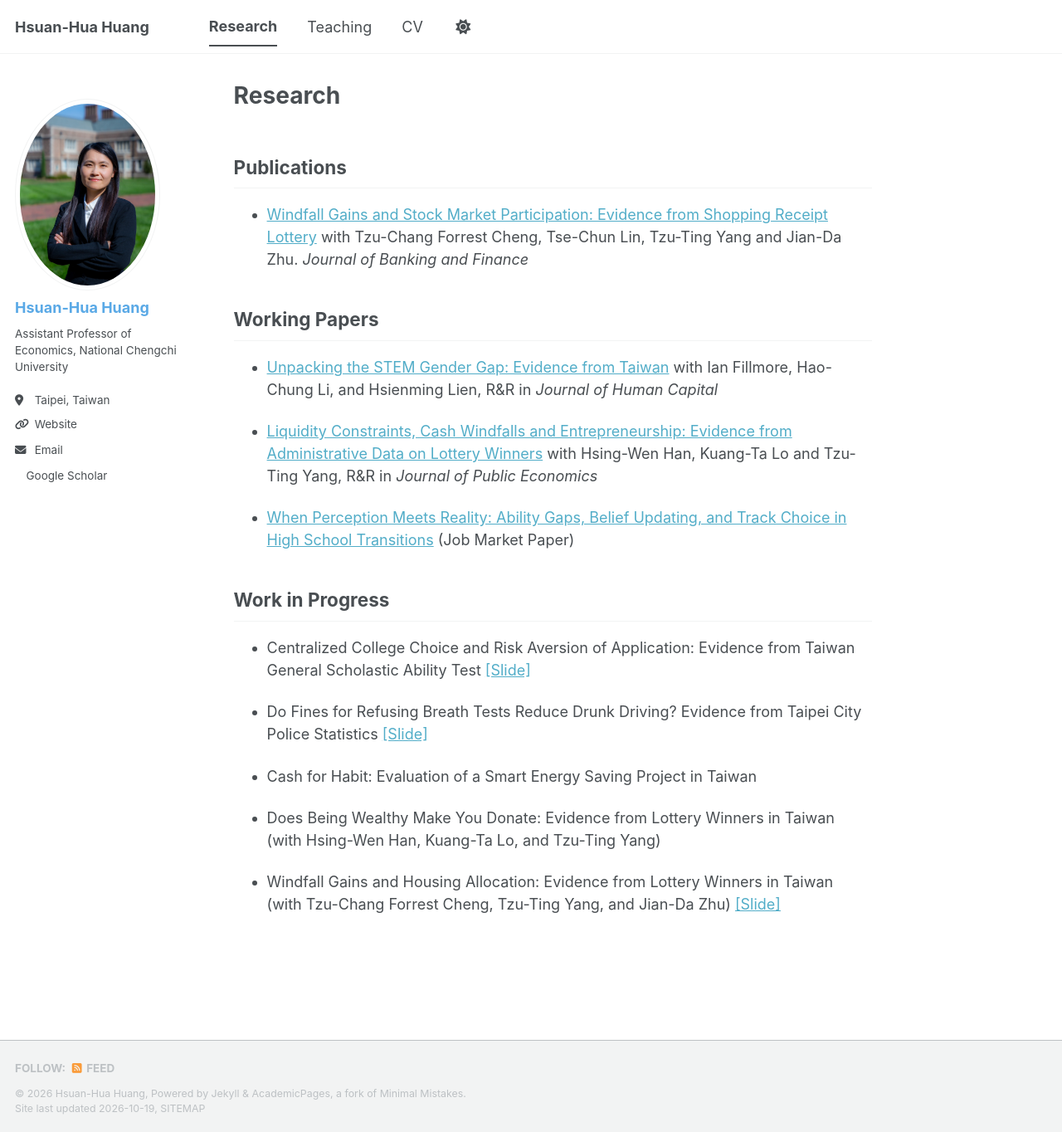
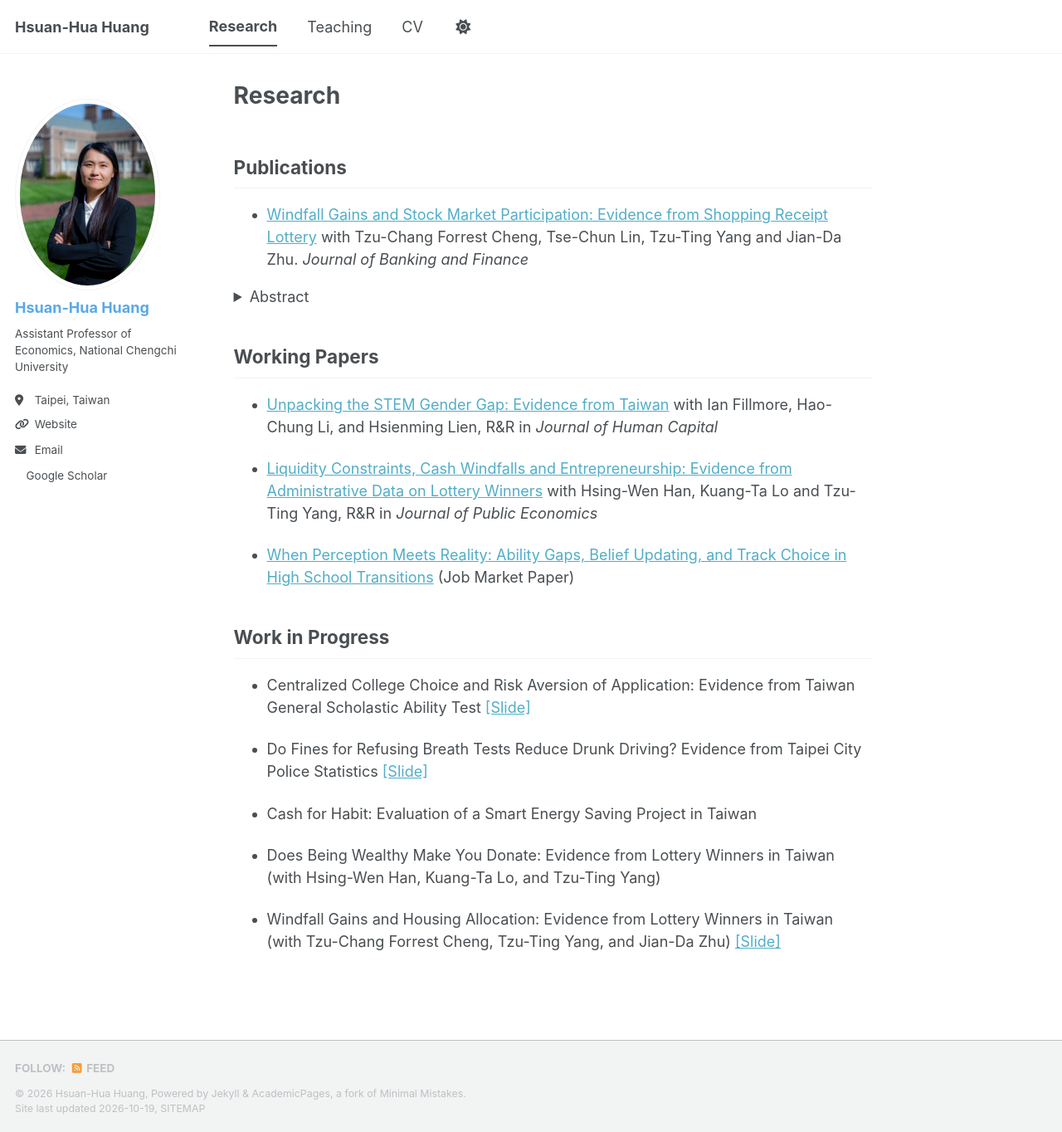
Before and after one commit to hsuanhua-huang/hsuanhua-huang, a Jekyll site: the page built from _pages/research.md, in a window 1280 px wide and 1364 px high. Shown: the whole window at 83% size. Built offline with Jekyll 4.4.1, drawn with Linux system fonts in a browser that asks for light colours; a style sheet for code colours, icons or effects is not loaded.

Commit message:
Update research.md

```diff
--- a/_pages/research.md
+++ b/_pages/research.md
@@ -7,6 +7,11 @@ author_profile: true
 ## Publications
 
 - [Windfall Gains and Stock Market Participation: Evidence from Shopping Receipt Lottery](https://www.sciencedirect.com/science/article/pii/S0378426624002929?dgcid=coauthor) with Tzu-Chang Forrest Cheng, Tse-Chun Lin, Tzu-Ting Yang and Jian-Da Zhu. *Journal of Banking and Finance*
+
+ <details>
+  <summary>Abstract</summary>
+  This paper utilizes receipt lotteries in Taiwan, along with comprehensive administrative data, to examine the effect of cash windfalls on stock market participation and portfolio diversification, which can help us understand whether wealth levels serve as the explanation for the limited participation and under-diversification puzzles in stock markets. The results indicate that each million TWD (approximately 33,000 USD) windfall gain from winning receipt lotteries increases the probability of stock market participation by 1.09 percentage points. This effect is primarily driven by individuals who were not participating in the stock market prior to winning. For existing participants, each million TWD windfall increases the total value of stocks by 142,552 TWD, attributed to both an increase in their number of shares and higher average prices of the stocks they hold. Additionally, we find that individuals do not significantly diversify their portfolios after winning the lottery, suggesting that wealth level is not the primary reason for under-diversification.
+  </details>
 
 ## Working Papers
 
```
